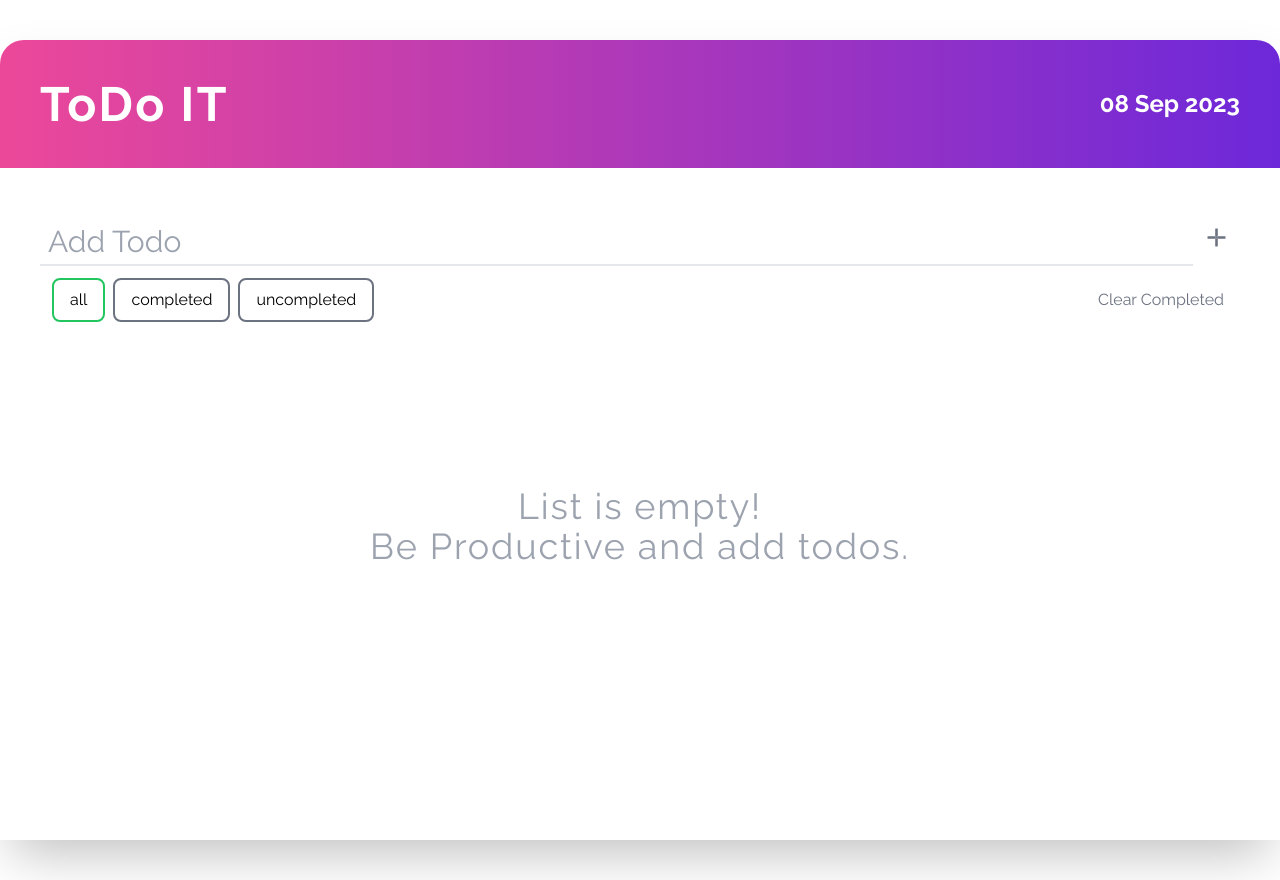
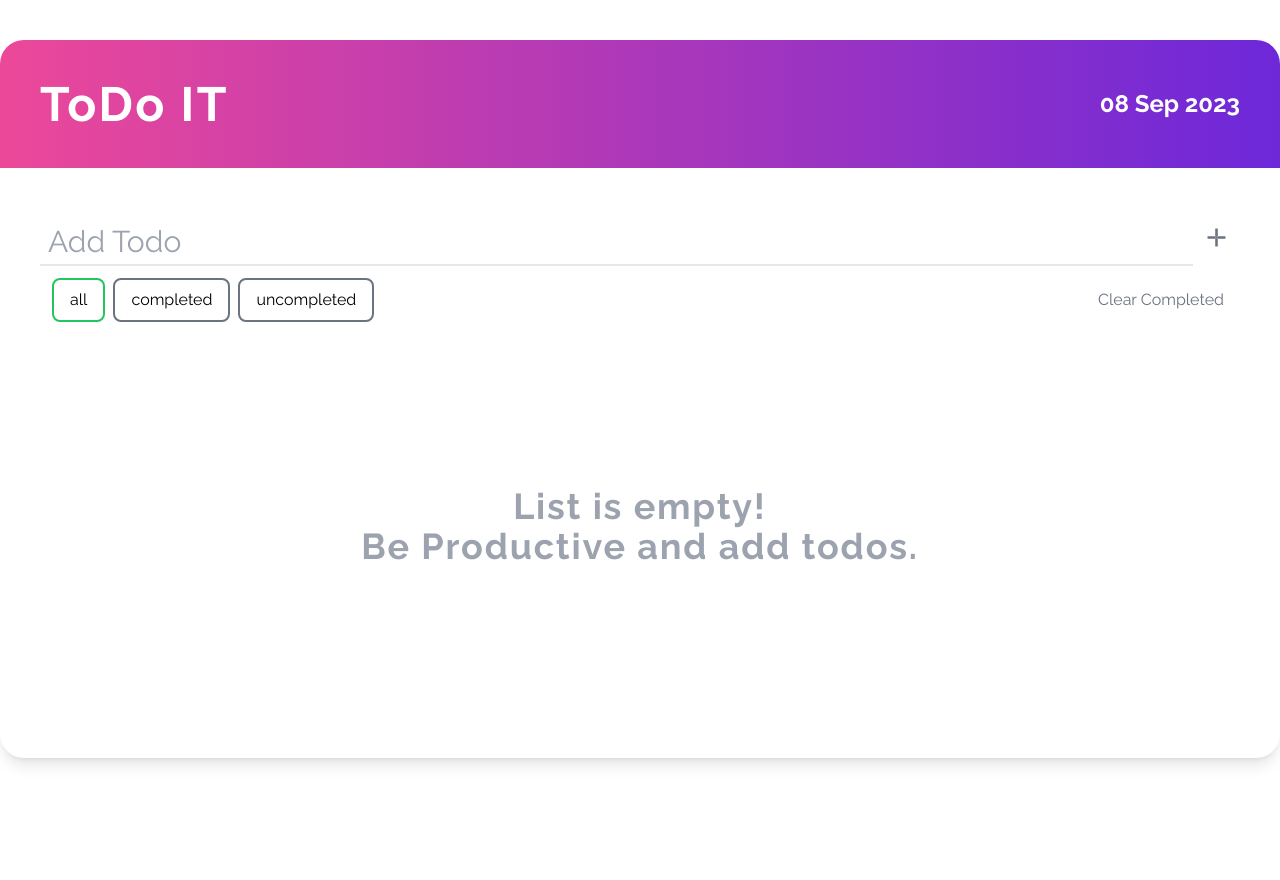
Before and after one commit to BasheerRajeh/simple-todoit, a React (Vite) app: page / in a window 1280 px wide. After the commit the page ends 800 px from the top, so only its background shows below. Built offline with nearby package versions, Linux system fonts and the light colour scheme.

Commit message:
fix some styeling

```diff
--- a/src/app/App.tsx
+++ b/src/app/App.tsx
@@ -54,7 +54,7 @@ const App = () => {
     }
 
     return (
-        <LayoutWrapper className="container my-10 shadow-2xl">
+        <LayoutWrapper className="container my-10 shadow-lg rounded-3xl overflow-hidden">
             <AddTodo onAdd={addTodo} />
             <div className="flex justify-between items-center">
             <Filter filter={filter} onFilterChange={handleChangeFilter} />
--- a/src/components/TodoItem.tsx
+++ b/src/components/TodoItem.tsx
@@ -14,7 +14,7 @@ const TodoItem: React.FC<TodoItemProps> = ({ todo, onComplete, onRemove }) => {
         <li
             key={todo.id}
             className={twMerge(
-                "py-3 px-3 rounded-lg text-2xl flex items-center justify-between bg-gray-200 gap-4 hover:bg-teal-500/10",
+                "py-3 px-3 rounded-lg text-2xl flex items-center justify-between bg-gray-100 gap-4 hover:bg-teal-500/10",
                 todo.isCompleted ? "bg-sky-100" : ""
             )}
         >
@@ -32,9 +32,19 @@ const TodoItem: React.FC<TodoItemProps> = ({ todo, onComplete, onRemove }) => {
                     </svg>
                 ) : null}
             </Button>
-            <h3 className="flex-grow">{todo.title}</h3>
-            <Button onClick={() => onRemove(todo.id)} className="hover:text-rose-500 transition-all">
-                <svg width={16} height={16} >
+            <h3
+                className={twMerge(
+                    "flex-grow",
+                    todo.isCompleted ? "line-through" : ""
+                )}
+            >
+                {todo.title}
+            </h3>
+            <Button
+                onClick={() => onRemove(todo.id)}
+                className="hover:text-rose-500 transition-all"
+            >
+                <svg width={16} height={16}>
                     <use xlinkHref={`${spriteUrl}#cross`}></use>
                 </svg>
             </Button>
--- a/src/components/TodoList.tsx
+++ b/src/components/TodoList.tsx
@@ -10,14 +10,22 @@ interface TodoListProps {
 const TodoList: React.FC<TodoListProps> = ({ todos, onRemove, onToggle }) => {
     return (
         <ul className="flex flex-col gap-3">
-            {todos.length > 0 ? (todos.map((todo) => (
+            {todos.length > 0 ? (
+                todos.map((todo) => (
                     <TodoItem
                         todo={todo}
                         key={todo.id}
                         onComplete={onToggle}
                         onRemove={onRemove}
                     />
-            ))): <div className="h-96 flex flex-col justify-center items-center"><h3 className="text-4xl text-gray-400 tracking-wider text-center">List is empty! <br/> Be Productive and add todos.</h3></div>}
+                ))
+            ) : (
+                <div className="h-96 flex flex-col justify-center items-center">
+                    <h3 className="font-bold text-4xl text-gray-400 tracking-wider text-center">
+                        List is empty! <br /> Be Productive and add todos.
+                    </h3>
+                </div>
+            )}
         </ul>
     );
 };
--- a/src/layout/Header.tsx
+++ b/src/layout/Header.tsx
@@ -2,7 +2,7 @@ import {format} from 'date-fns';
 
 const Header = () => {
     return (
-        <div className="p-10 text-white flex flex-wrap items-center justify-between rounded-t-3xl bg-gradient-to-r from-pink-500 to-violet-700 overflow-hidden">
+        <div className="p-10 text-white flex flex-wrap items-center justify-between bg-gradient-to-r from-pink-500 to-violet-700 overflow-hidden">
             <h1 className="text-5xl font-bold tracking-wider select-none">
                 ToDo IT
             </h1>
--- a/src/layout/index.tsx
+++ b/src/layout/index.tsx
@@ -6,7 +6,6 @@ interface LayoutWrapperProps {
     children: React.ReactNode;
     className?: string;
 }
-
 const LayoutWrapper: React.FC<LayoutWrapperProps> = ({
     children,
     className,
@@ -14,7 +13,7 @@ const LayoutWrapper: React.FC<LayoutWrapperProps> = ({
     return (
         <div
             className={twMerge(
-                "mx-auto min-h-screen flex flex-col overflow-x-hidden",
+                "mx-auto flex flex-col overflow-x-hidden",
                 className
             )}
         >
```
Lines whose indentation alone changed are shown as unchanged.
